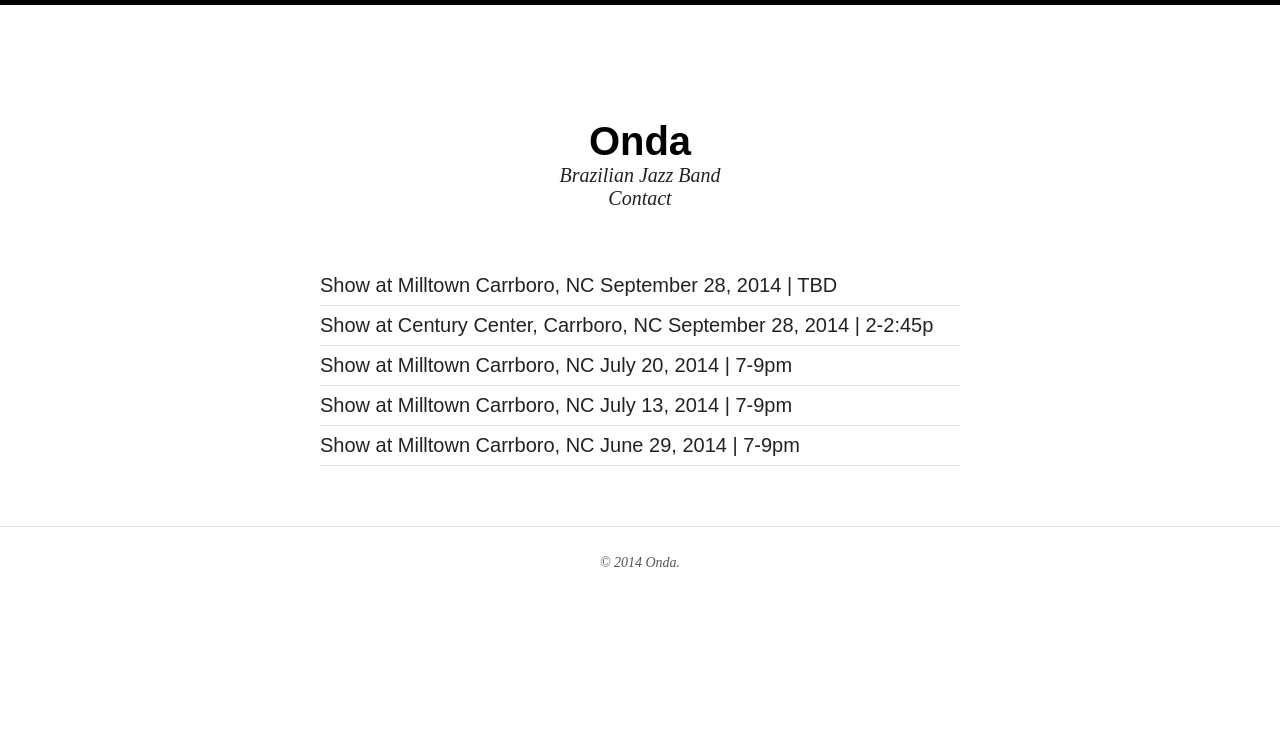
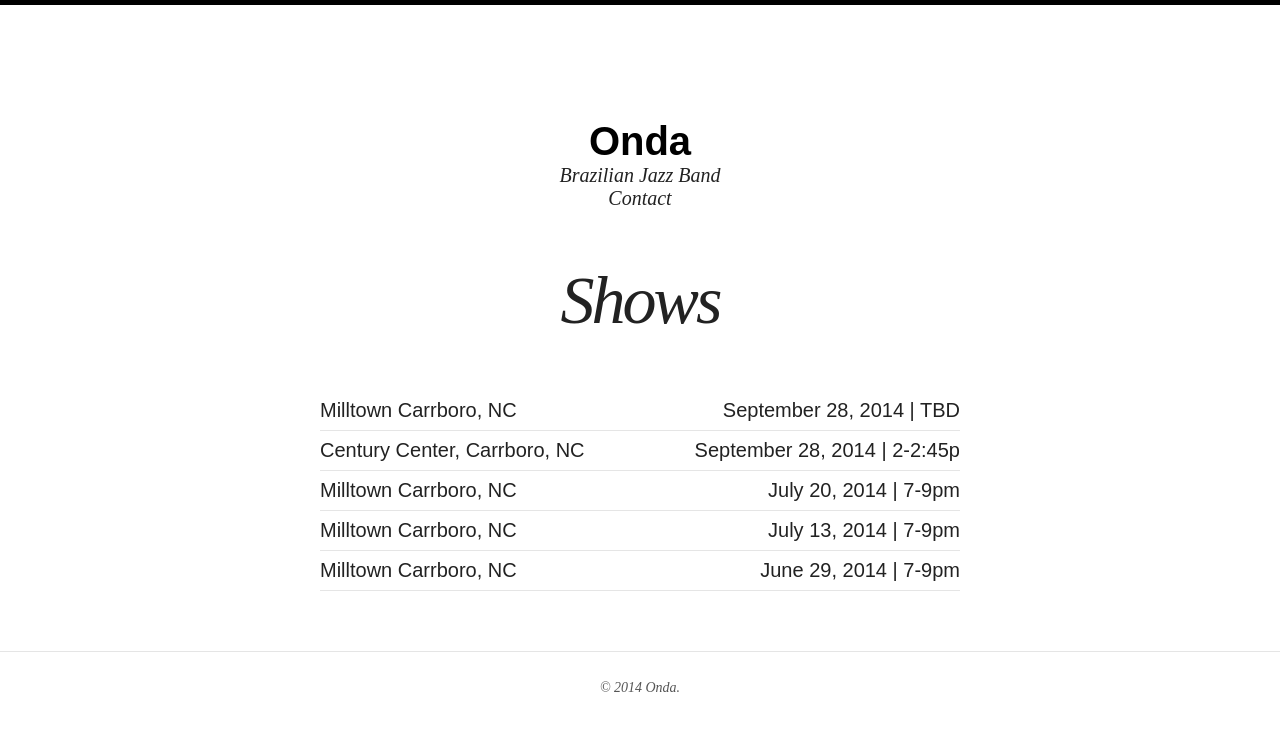
Before and after one commit to eemeyer/onda, a Jekyll site: the page built from index.html, in a window 1280 px wide. Shown: the top 731 px of the page. Built offline with Jekyll 4.4.1, drawn with Linux system fonts in a browser that asks for light colours; nearby versions of some CDN libraries; a script that is not in the unit is left out.

Commit message:
Adds shows to home page and lists blog entries separately.

```diff
--- a/_config.yml
+++ b/_config.yml
@@ -38,8 +38,6 @@ links:
     url: /
   - title: About
     url: /about/
-  - title: Shows
-    url: /shows/
 
 # http://en.wikipedia.org/wiki/List_of_tz_database_time_zones
 timezone:    America/New_York
--- a/index.html
+++ b/index.html
@@ -4,14 +4,25 @@ title:
 description: "Onda Jazz Band plays Brazilian and latin jazz"
 tags: [Onda, Jazz, Brazil]
 ---
-<ul class="post-list">
-{% for post in site.posts limit:10 %}
-  <li><article><a href="{{ site.url }}{{ post.url }}">
-  {% if post.category == 'shows' %}
-    Show at {{ post.venue }} <span>{{ post.when }}</span>
-  {% else %}
-    {{ post.title }} <span class="entry-date"><time datetime="{{ post.date | date_to_xmlschema }}">{{ post.date | date: "%B %d, %Y" }}</time></span>
-  {% endif %}
-  </a></article></li>
+<script type="text/javascript">
+	var shows =
+	{% include shows.json %}
+	|| []
+	;
+</script>
+<h1 class='entry-title'>Shows</h1>
+<ul class="post-list" id='shows'>
+{% for post in site.categories.shows limit:10 %}
+  <li><article><a href="{{ site.url }}{{ post.url }}">{{ post.venue }} <span class='show-date'>{{ post.when }}</span></a></article></li>
 {% endfor %}
 </ul>
+{% if site.categories.blog %}
+  <h1 class='entry-title'>Blog</h1>
+  <ul class="post-list">
+  {% for post in site.categories.blog limit:10 %}
+    <li><article><a href="{{ site.url }}{{ post.url }}">
+      {{ post.title }} <span class="entry-date"><time datetime="{{ post.date | date_to_xmlschema }}">{{ post.date | date: "%B %d, %Y" }}</time></span>
+      </a></article></li>
+  {% endfor %}
+  </ul>
+{% endif %}
```
Also changed, not shown: _posts/shows/2014-06-29-milltown.md (renamed from _posts/2014-06-29-milltown.md), _posts/shows/2014-07-13-milltown.md (renamed from _posts/2014-07-13-milltown.md), _posts/shows/2014-07-20-milltown.md (renamed from _posts/2014-07-20-milltown.md), _posts/shows/2014-09-28-carrboro.md (renamed from _posts/2014-09-28-carrboro.md), _posts/shows/2014-09-28-milltown.md (renamed from _posts/2014-09-28-milltown.md).
